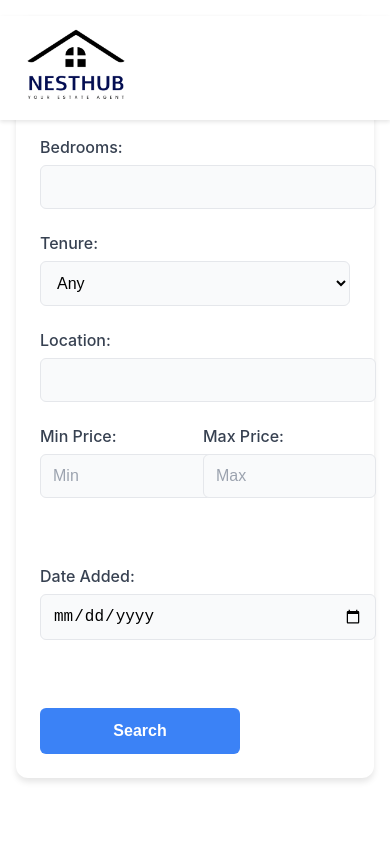
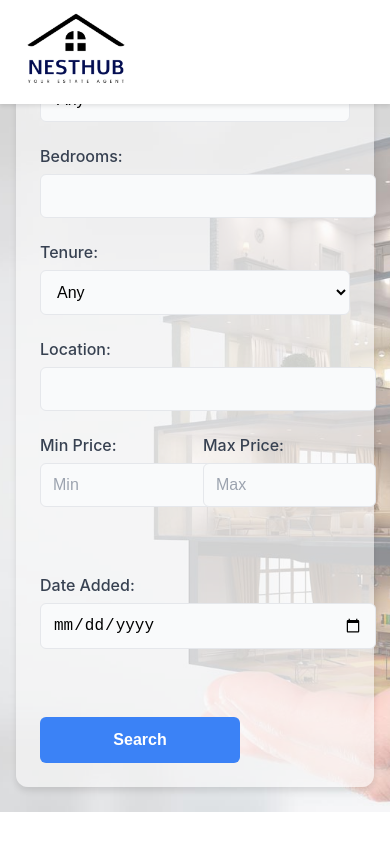
Before and after one commit to MisalSilva/Estate-Agent-Web-Application-ACS-CW11, a React (Create React App) app: page /search in a window 390 px wide. Built offline with nearby package versions, Linux system fonts and the light colour scheme.

Commit message:
Add responsive search container styles for improved layout and centering

```diff
--- a/src/styles/Search.css
+++ b/src/styles/Search.css
@@ -1,9 +1,19 @@
+/* Page container - add this to ensure proper centering */
+.search-container {
+    min-height: calc(100vh - 64px); /* Adjust 64px to match your navbar height */
+    display: flex;
+    align-items: center;
+    justify-content: center;
+    padding: 2rem;
+    background: url('/src/assets/real-estate-hero-bg-two.jpg') no-repeat center center/cover;
+}
+
 /* Main form container */
 form {
     max-width: 1200px;
-    margin: 2rem auto;
+    width: 100%;
     padding: 2rem;
-    background: white;
+    background: rgba(250, 250, 250, 0.619);
     border-radius: 12px;
     box-shadow: 0 4px 6px rgba(0, 0, 0, 0.1);
     display: grid;
@@ -112,9 +122,12 @@ input[type="number"] {
 }
 
 @media (max-width: 640px) {
+    .search-container {
+        padding: 1rem;
+    }
+
     form {
         grid-template-columns: 1fr;
-        margin: 1rem;
         padding: 1.5rem;
     }
 
```
